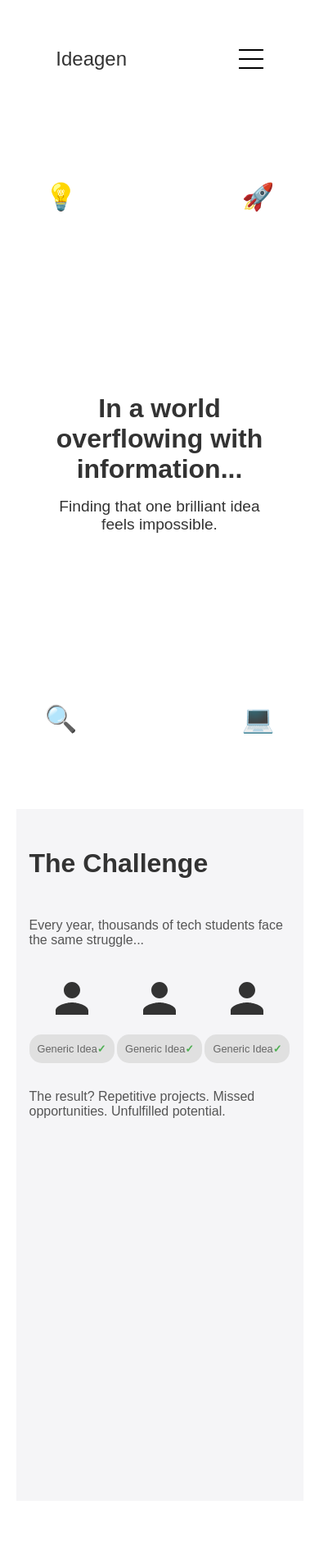
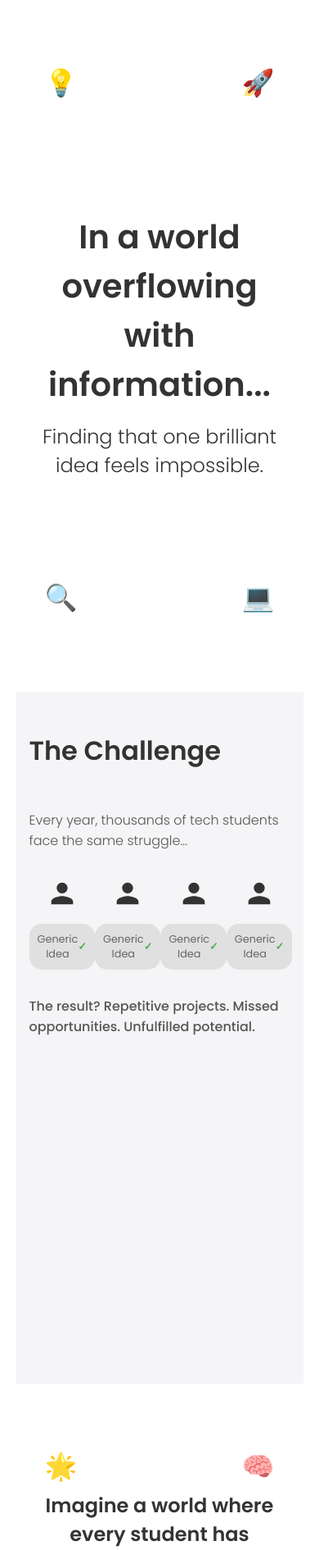
Before and after one commit to ombhojane/ideagen, a FastAPI app: page / in a window 390 px wide. Shown: the top 1891 px of the page at 82% size. Run offline with FastAPI, Linux system fonts and the light colour scheme; some libraries are stand-ins or nearby versions.

Commit message:
improved

```diff
--- a/app.py
+++ b/app.py
@@ -36,10 +36,10 @@
 templates = Jinja2Templates(directory="templates")
 
 # Use environment variables for sensitive information
-MONGODB_URI = "mongodb+srv://aminvasudev6:wcw9QsKgW3rUeGA4@waybillcluster.88jnvsg.mongodb.net/?retryWrites=true&w=majority&appName=waybillCluster"
-
+MONGODB_URI = os.environ.get("MONGODB_URI")
+GoogleApiKey = os.environ.get("GOOGLE_API_KEY")
 # Configure Gemini
-llm = ChatGoogleGenerativeAI(model="gemini-1.5-pro", temperature=0.9, google_api_key="AIzaSyAYadY3_MQI0_RZU7_1ckpo4k2Vm13BIgU")
+llm = ChatGoogleGenerativeAI(model="gemini-1.5-pro", temperature=0.9, google_api_key=GoogleApiKey)
 
 # Initialize MongoDB client
 client = MongoClient(MONGODB_URI)
--- a/static/css/style.css
+++ b/static/css/style.css
@@ -147,8 +147,6 @@
 }
 
 
-
-
 body, html {
   margin: 0;
   padding: 0;
@@ -169,17 +167,8 @@
 }
 
 
-
-
 /* Hero Section */
 /* Hero Section */
-/* Base styles */
-body {
-  font-family: Arial, sans-serif;
-  margin: 0;
-  padding: 0;
-  font-size: 16px;
-}
 
 /* Hero Section */
 #hero {
@@ -247,6 +236,7 @@
   padding: 5rem 10%;
   display: flex;
   justify-content: space-between;
+  align-items: center;
 }
 
 .problem-content-wrapper {
@@ -319,16 +309,20 @@
 
 .problem-image-space {
   width: 40%;
-  /* Add styles for the image space if needed */
+  height: 100%;
+  display: flex;
+  justify-content: center;
+  align-items: center;
+}
+
+.problem-image {
+  max-width: 100%;
+  max-height: 100%;
+  object-fit: contain;
+  border-radius: 10px;
 }
 
 /* Animations */
-@keyframes float {
-  0% { transform: translateY(0px); }
-  50% { transform: translateY(-20px); }
-  100% { transform: translateY(0px); }
-}
-
 @keyframes fadeInUp {
   to {
       opacity: 1;
@@ -367,18 +361,6 @@
 
 /* Media Queries for responsiveness */
 @media screen and (max-width: 768px) {
-  .hero-title {
-      font-size: 2rem;
-  }
-
-  .hero-subtitle {
-      font-size: 1.2rem;
-  }
-
-  .sticker {
-      font-size: 2rem;
-  }
-
   #problem-statement {
       flex-direction: column;
       padding: 3rem 1rem;
@@ -402,18 +384,34 @@
 
   .problem-image-space {
       width: 100%;
-      height: 200px;
+      height: auto;
       margin-top: 2rem;
+
+  }
+
+  .problem-image {
+      max-width: 100%;
+      height: auto;
+      border-radius: 10px;
+  }
+
+  .student-icon {
+      width: 40px;
+      height: 40px;
   }
 }
 
-@media screen and (min-width: 1024px) {
-  .hero-title {
-      font-size: 4vw;
+@media screen and (min-width: 769px) and (max-width: 1024px) {
+  .problem-title {
+      font-size: 2.5vw;
   }
 
-  .hero-subtitle {
-      font-size: 2.5vw;
+  .problem-desc, .problem-result {
+      font-size: 1.5vw;
+  }
+
+  .thought-bubble {
+      font-size: 0.7vw;
   }
 }
 
--- a/templates/ideas.html
+++ b/templates/ideas.html
@@ -15,7 +15,7 @@
       <div class="logo">Ideagen</div>
       <div>
         <ul class="nav-links">
-          <li><a href="#about">About</a></li>
+          <li><a href="/">About</a></li>
           <li><a href="/ideas">Ideas</a></li>
           <li><a href="/ideagen">Try Out Now</a></li>
         </ul>
@@ -30,7 +30,7 @@
           <span></span>
         </div>
         <div class="menu-links">
-          <li><a href="#about">About</a></li>
+          <li><a href="/">About</a></li>
           <li><a href="/ideas">Ideas</a></li>
           <li><a href="/ideagen">Try Out Now</a></li>
         </div>
--- a/templates/index.html
+++ b/templates/index.html
@@ -5,8 +5,8 @@
     <meta http-equiv="X-UA-Compatible" content="IE=edge" />
     <meta name="viewport" content="width=device-width, initial-scale=1.0" />
     <title>Ideagen</title>
-    <link rel="stylesheet" href="/static/css/style.css"/>
     <link rel="stylesheet" href="/static/css/mediastyle.css" />
+    <link rel="stylesheet" href="/static/css/style.css" />
   </head>
   <body>
     <nav id="desktop-nav">
@@ -53,6 +53,15 @@
             <p class="problem-desc">Every year, thousands of tech students face the same struggle...</p>
 
             <div class="students-visual">
+                <div class="student pop-in">
+                    <svg class="student-icon" xmlns="http://www.w3.org/2000/svg" viewBox="0 0 24 24">
+                        <path d="M12 12c2.21 0 4-1.79 4-4s-1.79-4-4-4-4 1.79-4 4 1.79 4 4 4zm0 2c-2.67 0-8 1.34-8 4v2h16v-2c0-2.66-5.33-4-8-4z"/>
+                    </svg>
+                    <div class="thought-bubble">
+                        <span class="generic-idea">Generic Idea</span>
+                        <span class="checkmark">✓</span>
+                    </div>
+                </div>
                 <div class="student pop-in">
                     <svg class="student-icon" xmlns="http://www.w3.org/2000/svg" viewBox="0 0 24 24">
                         <path d="M12 12c2.21 0 4-1.79 4-4s-1.79-4-4-4-4 1.79-4 4 1.79 4 4 4zm0 2c-2.67 0-8 1.34-8 4v2h16v-2c0-2.66-5.33-4-8-4z"/>
@@ -239,12 +248,6 @@
         <p lang="en" dir="ltr">Unleash your creativity with our new tool. Pick your tech, skill level, and timeframe - watch as AI sparks innovative project concepts tailored just for you!<br><br>Find your next project idea: <a href="https://t.co/2I4tEonzMH">https://t.co/2I4tEonzMH</a> <a href="https://t.co/AAkKf8kNh3">pic.twitter.com/AAkKf8kNh3</a></p>&mdash; Om Bhojane (@ombhojane05) <a href="https://twitter.com/ombhojane05/status/1812144403382698439?ref_src=twsrc%5Etfw">July 13, 2024</a>
       </blockquote>
     </div>
-    <div class="gallery-item image">
-      <img src="/static/assets/omprofile.png" alt="Ideagen achievement">
-      <div class="overlay">
-        <p>Celebrating our latest milestone!</p>
-      </div>
-    </div>
 
     <!-- Add more gallery items as needed -->
   </div>
```
Also changed, not shown: templates/ideagen.html (+3 -5 lines), static/assets/problemback.webp (added). Lines whose indentation alone changed are shown as unchanged.
